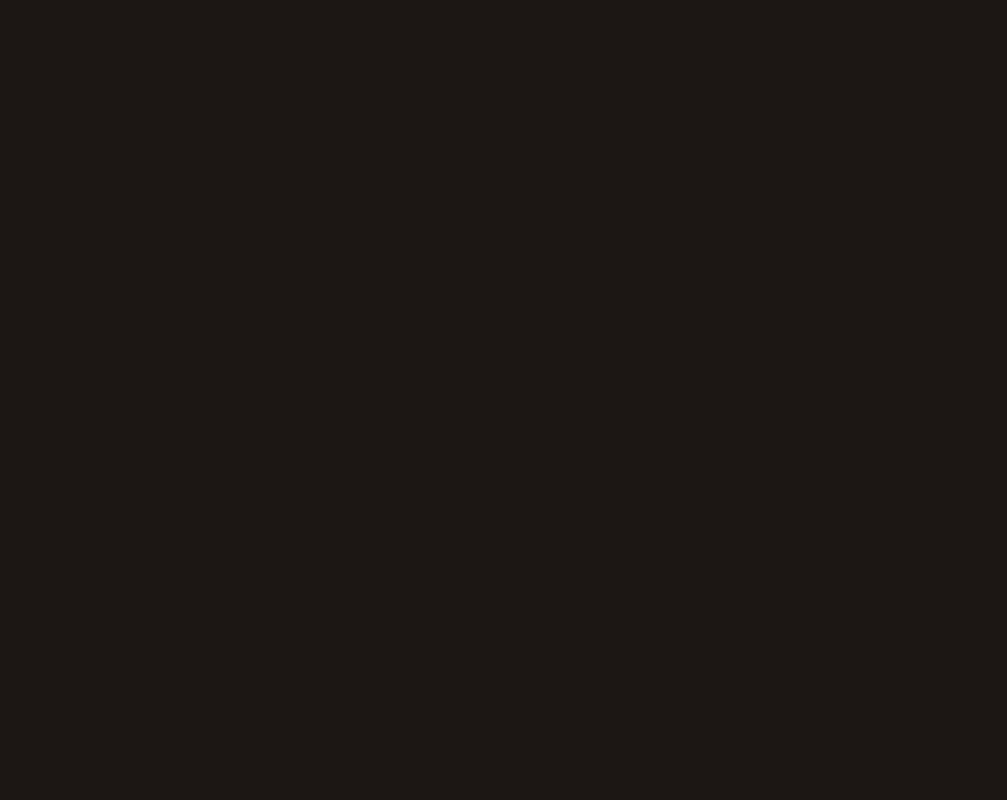
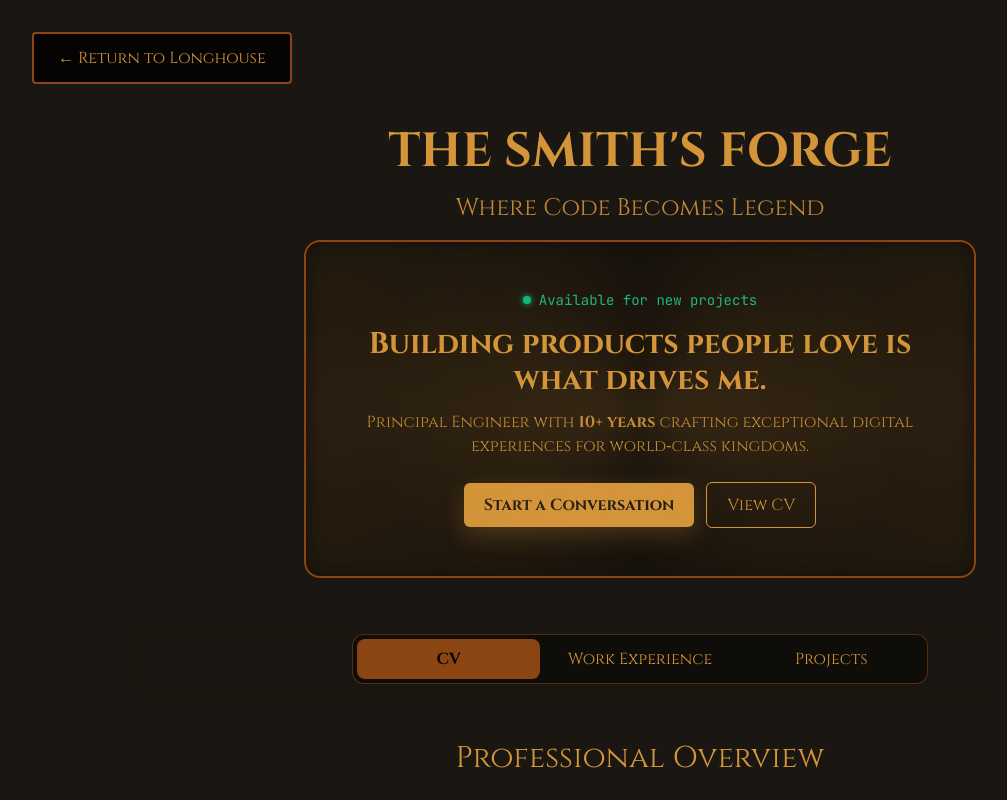
Before and after one commit to itsjonjoe/jonjoe.io, a React (Vite) app: page /engineering/cv in a window 1280 px wide. Before the commit this address had no page. Shown: the top 800 px of the page, without its empty margins (0-1007 px from the left). Built offline with nearby package versions, Linux system fonts and the light colour scheme.

Commit message:
work on smith page

```diff
--- a/src/App.tsx
+++ b/src/App.tsx
@@ -1,4 +1,4 @@
-import { BrowserRouter as Router, Routes, Route, useLocation } from 'react-router-dom';
+import { BrowserRouter as Router, Routes, Route, useLocation, Navigate } from 'react-router-dom';
 import LandingPage from './LandingPage';
 import WarriorPage from './WarriorPage';
 import SkaldPage from './SkaldPage';
@@ -21,7 +21,8 @@ const AppRoutes = () => {
       <div className="relative z-10">
         <Routes>
           <Route path="/" element={<LandingPage />} />
-          <Route path="/engineering" element={<SmithPage />} />
+          <Route path="/engineering" element={<Navigate to="/engineering/cv" replace />} />
+          <Route path="/engineering/:tab" element={<SmithPage />} />
           <Route path="/writing" element={<SkaldPage />} />
           <Route path="/warrior" element={<WarriorPage />} />
         </Routes>
--- a/src/SmithPage.tsx
+++ b/src/SmithPage.tsx
@@ -1,5 +1,6 @@
 import React from 'react';
-import { useNavigate } from 'react-router-dom';
+import { NavLink, useNavigate, useParams } from 'react-router-dom';
+import AvailabilityCTA from './components/AvailabilityCTA';
 import engineeringData from '../data/engineering.json';
 
 interface Stat {
@@ -40,6 +41,8 @@ const { stats, skills, projects, testimonials } =
 
 export default function SmithPage() {
   const navigate = useNavigate();
+  const { tab } = useParams();
+  const activeTab = (tab === 'work-experience' || tab === 'projects') ? tab : 'cv';
   return (
     <div className="min-h-screen bg-[#1a1611] p-4 text-[#d4953a] md:p-8">
       <button
@@ -49,23 +52,39 @@ export default function SmithPage() {
         ← Return to Longhouse
       </button>
 
-      <div className="mx-auto mt-20 max-w-5xl space-y-12 md:mt-24 md:space-y-16">
+      <div className="mx-auto mt-20 max-w-5xl space-y-8 md:mt-24 md:space-y-12">
         {/* Hero Section */}
         <section className="text-center space-y-4">
           <h1 className="text-4xl md:text-5xl font-bold">THE SMITH'S FORGE</h1>
           <h2 className="text-xl md:text-2xl opacity-90">Where Code Becomes Legend</h2>
-          <div className="mx-auto max-w-xl rounded-lg border-2 border-[#8b4513] bg-black/30 p-6 md:p-8">
-            <div className="flex items-center gap-2 text-[#10b981] font-mono text-sm justify-center mb-4">
-              <span className="w-2 h-2 bg-[#10b981] rounded-full animate-pulse"></span>
-              <span>Available for new projects</span>
-            </div>
-            <p className="text-base leading-relaxed opacity-90">
-              Building <span className="text-[#d4953a] font-semibold">products people love</span> is what drives me. Principal Engineer with{' '}
-              <span className="text-[#d4953a] font-semibold">10+ years</span> crafting exceptional digital experiences for world-class kingdoms.
-            </p>
-          </div>
+          <AvailabilityCTA className="mt-2" />
         </section>
 
+        {/* Tabs */}
+        <nav className="sticky top-0 z-10 mx-auto -mt-2 mb-2 max-w-5xl bg-[#1a1611]/70 backdrop-blur supports-[backdrop-filter]:backdrop-blur-sm py-2">
+          <ul className="mx-auto flex w-full max-w-xl items-center justify-center gap-2 p-1 rounded-xl border border-[#8b4513]/60 bg-black/40">
+            {[
+              { key: 'cv', label: 'CV', to: '/engineering/cv' },
+              { key: 'work-experience', label: 'Work Experience', to: '/engineering/work-experience' },
+              { key: 'projects', label: 'Projects', to: '/engineering/projects' },
+            ].map(t => (
+              <li key={t.key} className="flex-1">
+                <NavLink
+                  to={t.to}
+                  className={({ isActive }) =>
+                    `block text-center text-sm md:text-base px-3 py-2 rounded-lg transition ${isActive ? 'bg-[#8b4513] text-black font-semibold' : 'text-[#d4953a] hover:bg-[#8b4513]/20'
+                    }`
+                  }
+                >
+                  {t.label}
+                </NavLink>
+              </li>
+            ))}
+          </ul>
+        </nav>
+
+        {activeTab === 'cv' && (
+          <>
             {/* Professional Overview */}
             <section>
               <h3 className="text-3xl mb-8 text-center">Professional Overview</h3>
@@ -98,7 +117,32 @@ export default function SmithPage() {
               </div>
             </section>
 
-        {/* Featured Projects */}
+            {/* Client Testimonials */}
+            <section>
+              <h3 className="text-3xl text-center mb-4">Client Testimonials</h3>
+              <p className="text-center opacity-80 mb-8 max-w-xl mx-auto">
+                Feedback from colleagues and clients I've worked with
+              </p>
+              <div className="grid gap-8 max-w-4xl mx-auto">
+                {testimonials.map((t) => (
+                  <div
+                    key={t.author}
+                    className="relative rounded-xl border border-[#8b4513] bg-black/50 p-6 transition hover:-translate-y-1 hover:border-[#d4953a] md:p-8"
+                  >
+                    <div className="absolute top-5 left-6 text-5xl font-bold opacity-20 text-[#d4953a]">"</div>
+                    <p className="relative text-lg leading-relaxed mb-6 opacity-90 pl-4">{t.quote}</p>
+                    <div className="text-right font-semibold text-[#d4953a]">
+                      {t.author}
+                      <div className="text-sm opacity-70 font-normal">{t.title}</div>
+                    </div>
+                  </div>
+                ))}
+              </div>
+            </section>
+          </>
+        )}
+
+        {activeTab === 'projects' && (
           <section>
             <h3 className="text-3xl text-center mb-4">Featured Projects</h3>
             <p className="text-center opacity-80 mb-8 max-w-xl mx-auto">
@@ -145,48 +189,48 @@ export default function SmithPage() {
               ))}
             </div>
           </section>
+        )}
 
-        {/* Client Testimonials */}
+        {activeTab === 'work-experience' && (
           <section>
-          <h3 className="text-3xl text-center mb-4">Client Testimonials</h3>
-          <p className="text-center opacity-80 mb-8 max-w-xl mx-auto">
-            Feedback from colleagues and clients I've worked with
-          </p>
-          <div className="grid gap-8 max-w-4xl mx-auto">
-            {testimonials.map((t) => (
-              <div
-                key={t.author}
-                className="relative rounded-xl border border-[#8b4513] bg-black/50 p-6 transition hover:-translate-y-1 hover:border-[#d4953a] md:p-8"
-              >
-                <div className="absolute top-5 left-6 text-5xl font-bold opacity-20 text-[#d4953a]">"</div>
-                <p className="relative text-lg leading-relaxed mb-6 opacity-90 pl-4">{t.quote}</p>
-                <div className="text-right font-semibold text-[#d4953a]">
-                  {t.author}
-                  <div className="text-sm opacity-70 font-normal">{t.title}</div>
+            <h3 className="text-3xl text-center mb-4">Work Experience</h3>
+            <p className="text-center opacity-80 mb-8 max-w-xl mx-auto">Highlights from recent roles and engagements.</p>
+            <div className="relative mx-auto max-w-4xl">
+              <div className="absolute left-4 top-0 bottom-0 w-px bg-[#8b4513]/50 md:left-1/2" />
+              <ul className="space-y-8">
+                {projects.map((p, i) => (
+                  <li key={p.name} className="relative md:flex md:items-center md:gap-8">
+                    <div className={`hidden md:block md:flex-1 ${i % 2 ? 'order-2 text-left' : 'text-right'}`}>
+                      <h4 className="text-xl font-bold text-[#d4953a]">{p.name}</h4>
+                      <div className="opacity-80">{p.subtitle}</div>
+                    </div>
+                    <div className="relative z-10 ml-4 md:ml-0 md:order-1">
+                      <span className="block h-3 w-3 rounded-full bg-[#d4953a] shadow-[0_0_8px_rgba(212,149,58,0.6)]"></span>
+                    </div>
+                    <div className="mt-2 md:mt-0 md:flex-1">
+                      <div className="rounded-lg border border-[#8b4513] bg-black/40 p-4">
+                        <div className="flex items-center justify-between mb-2">
+                          <h5 className="text-lg font-semibold">{p.name}</h5>
+                          <span className="text-[#10b981] font-mono text-xs">{p.status}</span>
+                        </div>
+                        <p className="text-sm opacity-90">{p.description}</p>
+                        <div className="mt-2 flex flex-wrap gap-2">
+                          {p.tags.slice(0, 4).map(t => (
+                            <span key={t} className="bg-[#d4953a]/10 border border-[#d4953a]/20 text-[#d4953a] px-2 py-0.5 rounded text-xs font-mono">{t}</span>
+                          ))}
                         </div>
                       </div>
+                    </div>
+                  </li>
                 ))}
+              </ul>
             </div>
           </section>
+        )}
 
-        {/* Call to Action */}
+        {/* Call to Action (footer) */}
         <section className="text-center">
-          <h3 className="text-3xl mb-4">Let's Work Together</h3>
-          <div className="relative mx-auto max-w-2xl overflow-hidden rounded-2xl border-2 border-[#8b4513] bg-black/30 p-10 md:p-16">
-            <div className="absolute inset-0 bg-[radial-gradient(circle,rgba(212,149,58,0.05)_0%,transparent_70%)] pointer-events-none"></div>
-            <h4 className="text-4xl font-bold mb-4 relative z-10">
-              Ready to build something <span className="text-[#8b4513]">exceptional</span>?
-            </h4>
-            <p className="text-xl mb-8 opacity-90 relative z-10">
-              Interested in working together? Let's discuss your next challenge.<br />I'll buy the coffee ☕
-            </p>
-            <a
-              href="mailto:contact@jonjoe.dev"
-              className="inline-block bg-[#d4953a] text-[#1a1611] px-6 py-3 rounded-md font-semibold text-lg transition-transform relative z-10 hover:-translate-y-0.5 hover:shadow-[0_8px_25px_rgba(212,149,58,0.3)]"
-            >
-              Start a Conversation
-            </a>
-          </div>
+          <AvailabilityCTA />
         </section>
 
         <p className="text-center mt-12 font-mono opacity-70">
--- /dev/null
+++ b/src/components/AvailabilityCTA.tsx
@@ -0,0 +1,46 @@
+import { NavLink } from 'react-router-dom';
+
+export default function AvailabilityCTA({ className = '' }: { className?: string }) {
+  return (
+    <div
+      className={`relative mx-auto max-w-2xl overflow-hidden rounded-2xl border-2 border-[#8b4513] bg-black/40 p-8 sm:p-10 md:p-12 ${className}`}
+    >
+      <div className="absolute inset-0 pointer-events-none" aria-hidden>
+        <div className="absolute inset-0 bg-[radial-gradient(circle,rgba(212,149,58,0.08)_0%,transparent_70%)]" />
+        <div className="absolute -inset-[2px] rounded-2xl opacity-40 blur-md"
+             style={{
+               background:
+                 'conic-gradient(from 90deg at 50% 50%, rgba(212,149,58,0.35), transparent 25%, rgba(212,149,58,0.35) 50%, transparent 75%, rgba(212,149,58,0.35))',
+             }} />
+      </div>
+
+      <div className="mb-4 flex items-center justify-center gap-2 text-[#10b981] font-mono text-xs sm:text-sm">
+        <span className="w-2 h-2 rounded-full bg-[#10b981] shadow-[0_0_6px_#10b981] animate-pulse" />
+        <span>Available for new projects</span>
+      </div>
+
+      <h4 className="text-xl sm:text-2xl md:text-3xl font-bold text-center">
+        Building <span className="text-[#d4953a]">products people love</span> is what drives me.
+      </h4>
+      <p className="mt-3 text-center opacity-90 text-sm sm:text-base">
+        Principal Engineer with <span className="text-[#d4953a] font-semibold">10+ years</span> crafting
+        exceptional digital experiences for world‑class kingdoms.
+      </p>
+
+      <div className="mt-6 flex flex-col sm:flex-row items-center justify-center gap-3">
+        <a
+          href="mailto:contact@jonjoe.dev?subject=Project%20Inquiry"
+          className="inline-flex items-center justify-center rounded-md bg-[#d4953a] px-5 py-2.5 text-[#1a1611] font-semibold shadow-[0_8px_25px_rgba(212,149,58,0.25)] transition-transform hover:-translate-y-0.5"
+        >
+          Start a Conversation
+        </a>
+        <NavLink
+          to="/engineering/cv"
+          className="inline-flex items-center justify-center rounded-md border border-[#d4953a] px-5 py-2.5 text-[#d4953a] hover:bg-[#d4953a]/10"
+        >
+          View CV
+        </NavLink>
+      </div>
+    </div>
+  );
+}
```
Also changed, not shown: src/LandingPage.tsx (+35 -9 lines), src/components/Reveal.tsx (added, +28 -0 lines), src/components/SectionParticles.tsx (added, +48 -0 lines), src/index.css (+22 -0 lines). Lines whose indentation alone changed are shown as unchanged.
